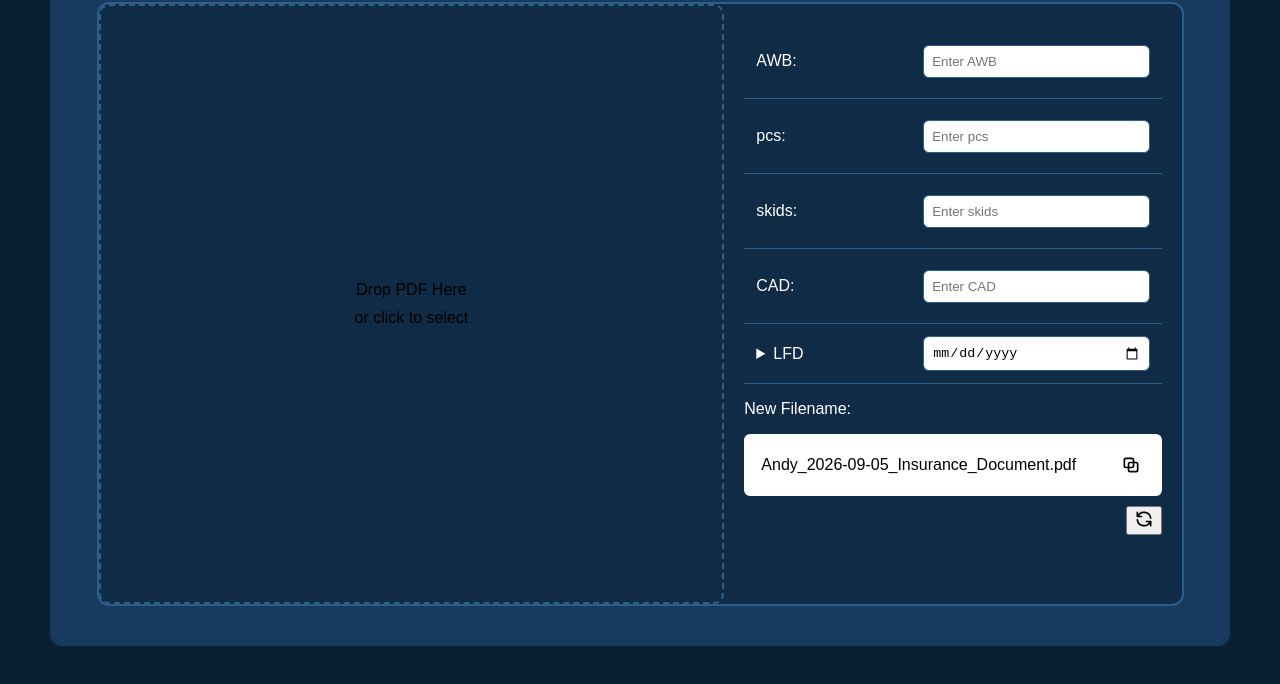
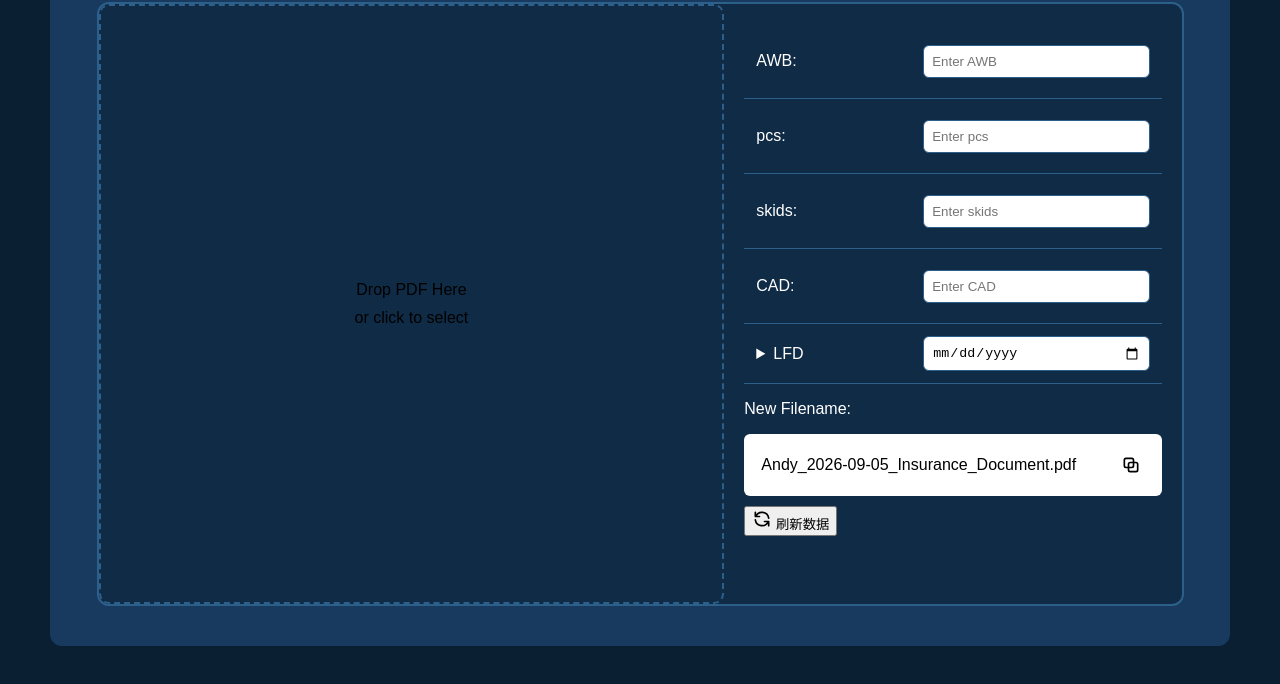
Before and after one commit to An10000/an-local-document-renamer, a website with bundled scripts: page index.html in a window 1280 px wide. Shown: the part 130-814 px from the top of the page. Built offline with nearby package versions, Linux system fonts and the light colour scheme.

Commit message:
relocated refresh button

```diff
--- a/index.html
+++ b/index.html
@@ -152,6 +152,7 @@
                             <path d="M20 11a8.1 8.1 0 0 0-15.5-2M4 4v5h5"></path>
                             <path d="M4 13a8.1 8.1 0 0 0 15.5 2M20 20v-5h-5"></path>
                         </svg>
+                        刷新数据
                     </button>
                     <span id="refresh-check">✓</span>
                 </div>
--- a/style.css
+++ b/style.css
@@ -178,7 +178,7 @@ h1 {
 .refresh-section {
     display: flex;
     align-items: center;
-    justify-content: flex-end;
+    justify-content: flex-start;
 
     gap: 8px;
     margin-top: 10px;
```
